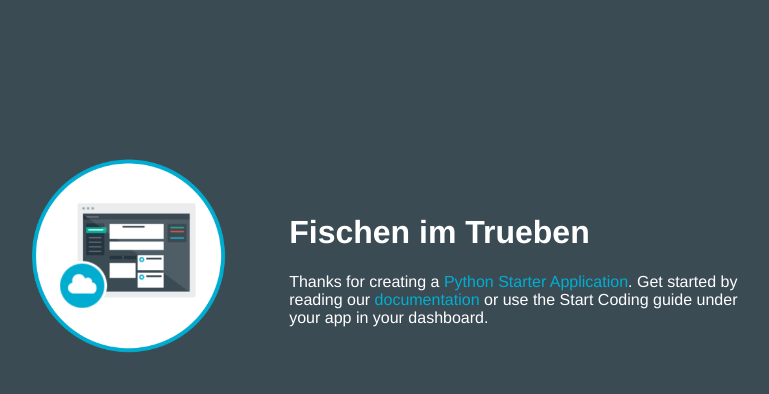
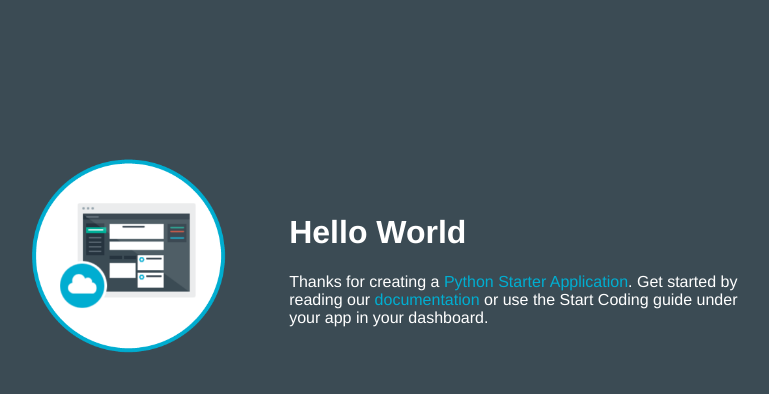
Before and after one commit to fhaverkamp/FischenImTrueben, a plain HTML site: page static/index.html in a window 1280 px wide. Shown: the whole page, without its empty margins (253-1022 px from the left). Drawn offline with Linux system fonts and the light colour scheme.

```diff
--- a/static/index.html
+++ b/static/index.html
@@ -11,7 +11,7 @@
 			<td style='width: 30%;'><img class = 'newappIcon' src='images/newapp-icon.png'>
 			</td>
 			<td>
-				<h1 id = "message">Fischen im Trueben</h1>
+				<h1 id = "message">Hello World</h1>
 				<p class='description'></p> Thanks for creating a <span class="blue">Python Starter Application</span>. Get started by reading our <a
 				href="https://www.ng.bluemix.net/docs/#starters/python/index.html#python">documentation</a>
 				or use the Start Coding guide under your app in your dashboard.
```
Also changed, not shown: 1 other file.
